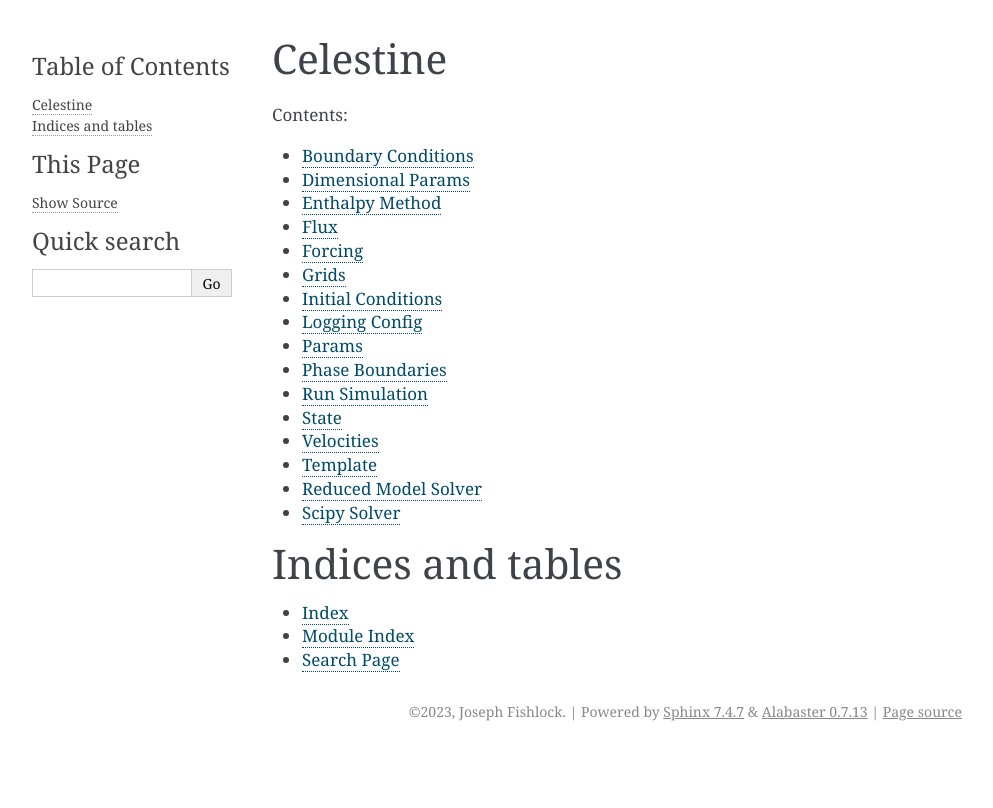
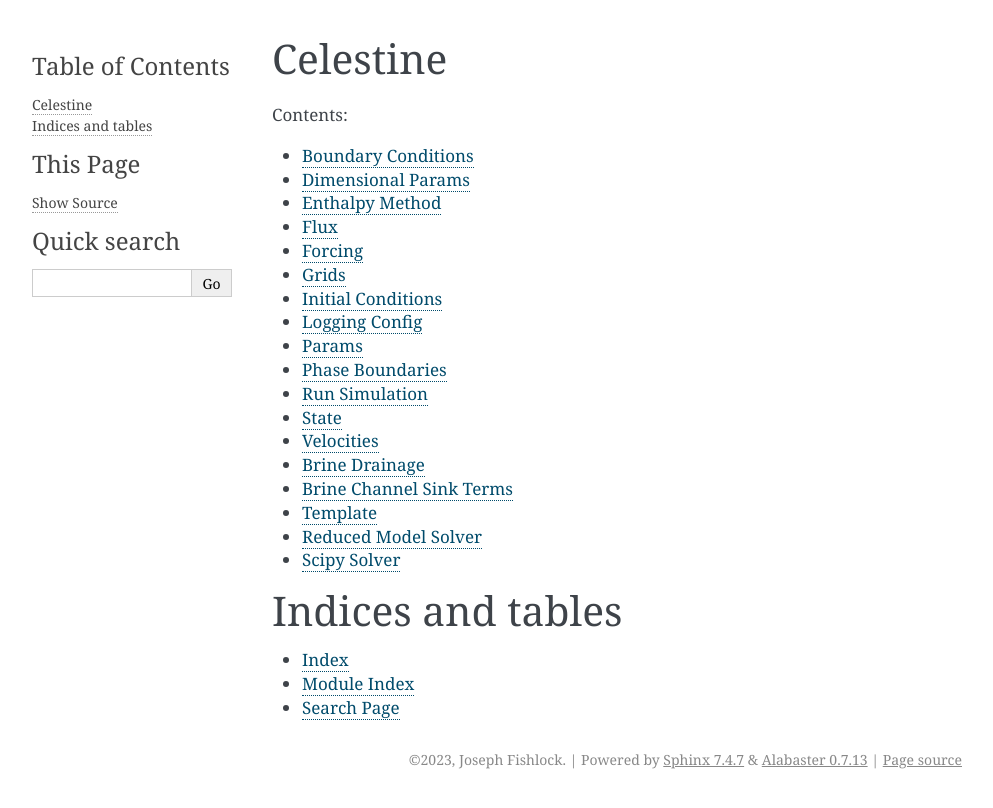
Before and after one commit to JoeFishlock/seaice3p, a Sphinx documentation site: the page built from docs/source/index.rst, in a window 1280 px wide. Shown: the top 808 px of the page, without its empty margins (148-1141 px from the left). Built offline with Sphinx 7.4.7, drawn with Linux system fonts in a browser that asks for light colours.

Commit message:
Docs: add brine drainage modules

```diff
--- /dev/null
+++ b/docs/source/brine_channel_sink_terms.rst
@@ -0,0 +1,5 @@
+Brine Channel Sink Terms
+========================
+
+.. automodule:: celestine.brine_channel_sink_terms
+   :members:
--- /dev/null
+++ b/docs/source/brine_drainage.rst
@@ -0,0 +1,5 @@
+Brine Drainage
+==============
+
+.. automodule:: celestine.brine_drainage
+   :members:
--- a/docs/source/index.rst
+++ b/docs/source/index.rst
@@ -23,6 +23,8 @@ Celestine
    run_simulation
    state
    velocities
+   brine_drainage
+   brine_channel_sink_terms
    template
    reduced_solver
    scipy
```
